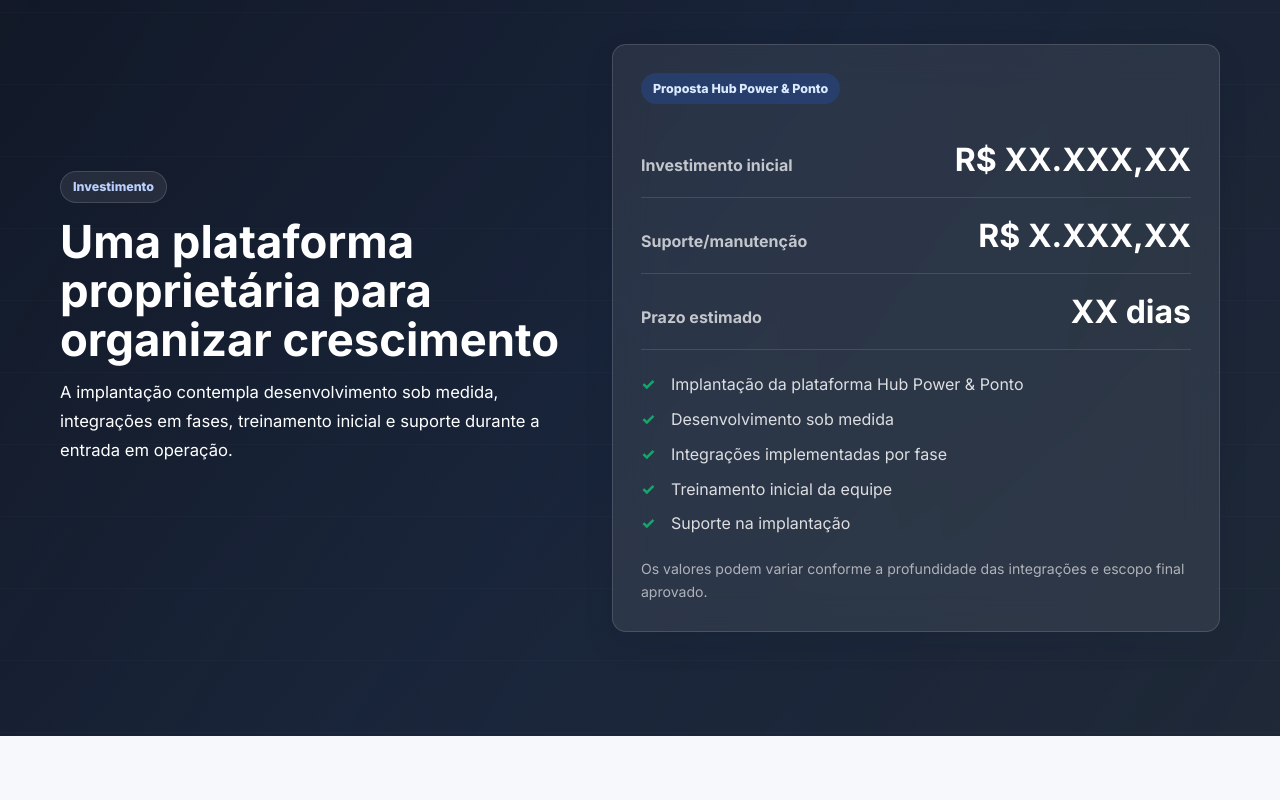
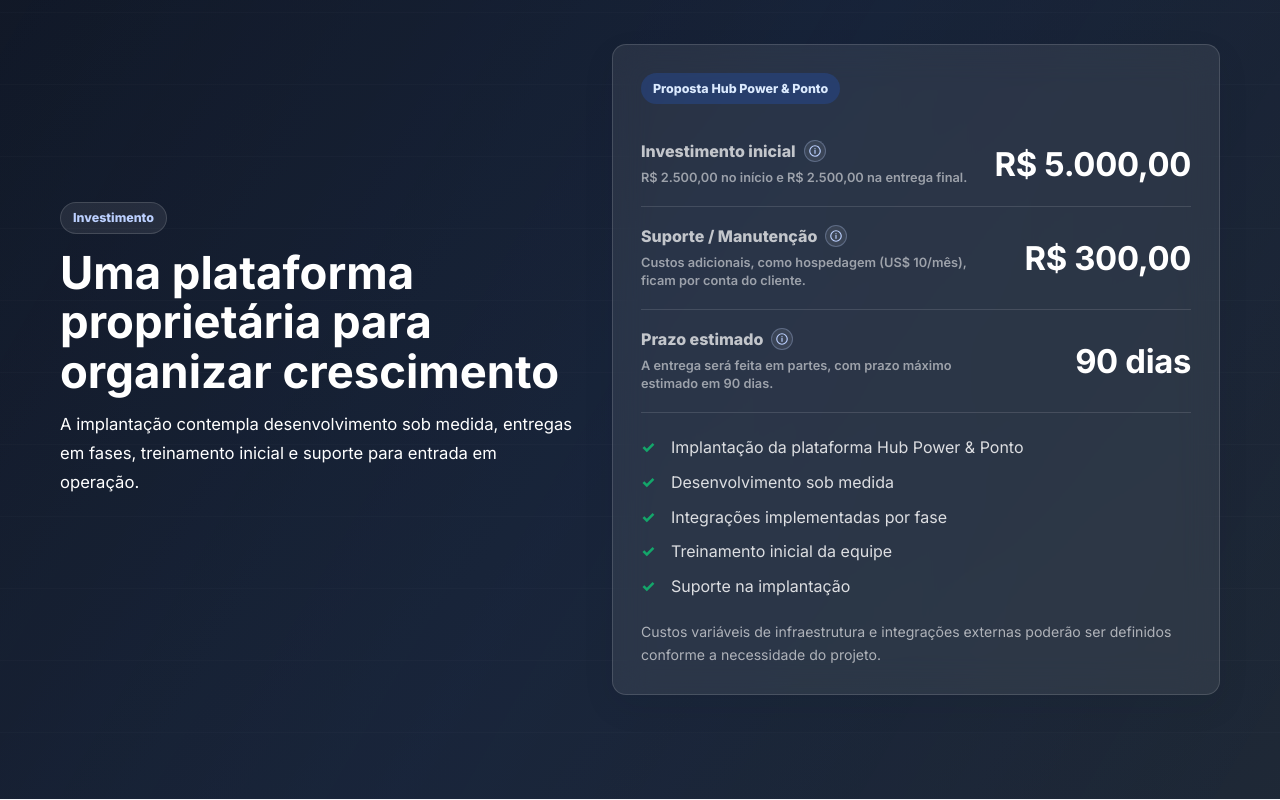
Before and after one commit to GabrielRossanesi/propostapowereponto, a plain HTML site: page index.html in a window 1280 px wide. Shown: the part 9380-10180 px from the top of the page. Drawn offline with Linux system fonts and the light colour scheme.

Commit message:
Update investment pricing details

```diff
--- a/index.html
+++ b/index.html
@@ -90,6 +90,11 @@
       </symbol>
       <symbol id="icon-message" viewBox="0 0 24 24">
         <path d="M21 11.5a8.38 8.38 0 0 1-.9 3.8 8.5 8.5 0 0 1-7.6 4.7 8.38 8.38 0 0 1-3.8-.9L3 21l1.9-5.7a8.38 8.38 0 0 1-.9-3.8 8.5 8.5 0 0 1 4.7-7.6 8.38 8.38 0 0 1 3.8-.9h.5A8.48 8.48 0 0 1 21 11z" />
+      </symbol>
+      <symbol id="icon-info" viewBox="0 0 24 24">
+        <circle cx="12" cy="12" r="9" />
+        <path d="M12 11v5" />
+        <path d="M12 8h.01" />
       </symbol>
     </svg>
     <div class="scroll-progress" aria-hidden="true"></div>
@@ -785,8 +790,8 @@
               <span class="eyebrow">Investimento</span>
               <h2>Uma plataforma proprietária para organizar crescimento</h2>
               <p>
-                A implantação contempla desenvolvimento sob medida, integrações em fases,
-                treinamento inicial e suporte durante a entrada em operação.
+                A implantação contempla desenvolvimento sob medida, entregas em fases,
+                treinamento inicial e suporte para entrada em operação.
               </p>
             </div>
 
@@ -795,16 +800,61 @@
 
               <!-- Edite os valores abaixo conforme a proposta final aprovada. -->
               <div class="price-row">
-                <span>Investimento inicial</span>
-                <strong>R$ XX.XXX,XX</strong>
+                <div class="price-copy">
+                  <span class="price-title">
+                    Investimento inicial
+                    <span
+                      class="info-badge"
+                      tabindex="0"
+                      aria-label="R$ 2.500,00 no início e R$ 2.500,00 na entrega final."
+                    >
+                      <svg class="ui-icon" aria-hidden="true"><use href="#icon-info"></use></svg>
+                      <span class="info-tooltip" role="tooltip">
+                        R$ 2.500,00 no início e R$ 2.500,00 na entrega final.
+                      </span>
+                    </span>
+                  </span>
+                  <small>R$ 2.500,00 no início e R$ 2.500,00 na entrega final.</small>
+                </div>
+                <strong>R$ 5.000,00</strong>
               </div>
               <div class="price-row">
-                <span>Suporte/manutenção</span>
-                <strong>R$ X.XXX,XX</strong>
+                <div class="price-copy">
+                  <span class="price-title">
+                    Suporte / Manutenção
+                    <span
+                      class="info-badge"
+                      tabindex="0"
+                      aria-label="Custos adicionais, como hospedagem de US$ 10 por mês, ficam por conta do cliente."
+                    >
+                      <svg class="ui-icon" aria-hidden="true"><use href="#icon-info"></use></svg>
+                      <span class="info-tooltip" role="tooltip">
+                        Custos adicionais, como hospedagem (US$ 10/mês), ficam por conta do cliente.
+                      </span>
+                    </span>
+                  </span>
+                  <small>Custos adicionais, como hospedagem (US$ 10/mês), ficam por conta do cliente.</small>
+                </div>
+                <strong>R$ 300,00</strong>
               </div>
               <div class="price-row">
-                <span>Prazo estimado</span>
-                <strong>XX dias</strong>
+                <div class="price-copy">
+                  <span class="price-title">
+                    Prazo estimado
+                    <span
+                      class="info-badge"
+                      tabindex="0"
+                      aria-label="A entrega será feita em partes, com prazo máximo estimado em 90 dias."
+                    >
+                      <svg class="ui-icon" aria-hidden="true"><use href="#icon-info"></use></svg>
+                      <span class="info-tooltip" role="tooltip">
+                        A entrega será feita em partes, com prazo máximo estimado em 90 dias.
+                      </span>
+                    </span>
+                  </span>
+                  <small>A entrega será feita em partes, com prazo máximo estimado em 90 dias.</small>
+                </div>
+                <strong>90 dias</strong>
               </div>
 
               <ul class="investment-list">
@@ -816,8 +866,8 @@
               </ul>
 
               <p class="fine-print">
-                Os valores podem variar conforme a profundidade das integrações e escopo final
-                aprovado.
+                Custos variáveis de infraestrutura e integrações externas poderão ser definidos
+                conforme a necessidade do projeto.
               </p>
             </article>
           </div>
--- a/style.css
+++ b/style.css
@@ -2543,22 +2543,117 @@
 }
 
 .price-row {
-  display: flex;
-  align-items: baseline;
-  justify-content: space-between;
-  gap: 16px;
+  display: grid;
+  grid-template-columns: minmax(0, 1fr) auto;
+  gap: 18px;
+  align-items: center;
   padding: 18px 0;
   border-bottom: 1px solid rgba(255, 255, 255, 0.12);
 }
 
-.price-row span {
+.price-copy {
+  min-width: 0;
+}
+
+.price-title {
+  display: inline-flex;
+  align-items: center;
+  gap: 8px;
   color: rgba(255, 255, 255, 0.72);
+  font-weight: 720;
+}
+
+.price-copy small {
+  display: block;
+  max-width: 360px;
+  margin-top: 7px;
+  color: rgba(255, 255, 255, 0.54);
+  font-size: 0.8rem;
+  font-weight: 560;
+  line-height: 1.45;
+}
+
+.info-badge {
+  position: relative;
+  display: inline-grid;
+  width: 22px;
+  height: 22px;
+  flex: 0 0 auto;
+  place-items: center;
+  border: 1px solid rgba(188, 208, 255, 0.28);
+  border-radius: 999px;
+  color: #bcd0ff;
+  background: rgba(255, 255, 255, 0.08);
+  cursor: help;
+  transition:
+    color 180ms ease,
+    border-color 180ms ease,
+    background 180ms ease,
+    transform 180ms ease;
+}
+
+.info-badge .ui-icon {
+  width: 14px;
+  height: 14px;
+}
+
+.info-badge:hover,
+.info-badge:focus-visible {
+  color: white;
+  border-color: rgba(188, 208, 255, 0.52);
+  background: rgba(36, 107, 254, 0.22);
+  outline: none;
+  transform: translateY(-1px);
+}
+
+.info-tooltip {
+  position: absolute;
+  z-index: 4;
+  bottom: calc(100% + 11px);
+  left: 50%;
+  width: min(270px, 70vw);
+  padding: 10px 12px;
+  border: 1px solid rgba(255, 255, 255, 0.14);
+  border-radius: 10px;
+  color: rgba(255, 255, 255, 0.86);
+  background: rgba(17, 24, 39, 0.96);
+  box-shadow: 0 16px 34px rgba(0, 0, 0, 0.22);
+  font-size: 0.76rem;
   font-weight: 650;
+  line-height: 1.45;
+  text-align: left;
+  text-transform: none;
+  transform: translate(-50%, 6px);
+  opacity: 0;
+  pointer-events: none;
+  transition:
+    opacity 160ms ease,
+    transform 160ms ease;
+}
+
+.info-tooltip::after {
+  position: absolute;
+  top: 100%;
+  left: 50%;
+  width: 10px;
+  height: 10px;
+  border-right: 1px solid rgba(255, 255, 255, 0.14);
+  border-bottom: 1px solid rgba(255, 255, 255, 0.14);
+  background: rgba(17, 24, 39, 0.96);
+  content: "";
+  transform: translate(-50%, -5px) rotate(45deg);
+}
+
+.info-badge:hover .info-tooltip,
+.info-badge:focus-visible .info-tooltip {
+  transform: translate(-50%, 0);
+  opacity: 1;
 }
 
 .price-row strong {
   color: white;
-  font-size: clamp(1.3rem, 3vw, 2rem);
+  font-size: clamp(1.42rem, 3vw, 2.05rem);
+  letter-spacing: -0.01em;
   text-align: right;
 }
 
@@ -3159,12 +3254,20 @@
 
   .price-row {
     align-items: flex-start;
-    flex-direction: column;
+    grid-template-columns: 1fr;
     gap: 6px;
   }
 
   .price-row strong {
     text-align: left;
+  }
+
+  .price-copy small {
+    max-width: 100%;
+  }
+
+  .info-tooltip {
+    display: none;
   }
 }
 
```
